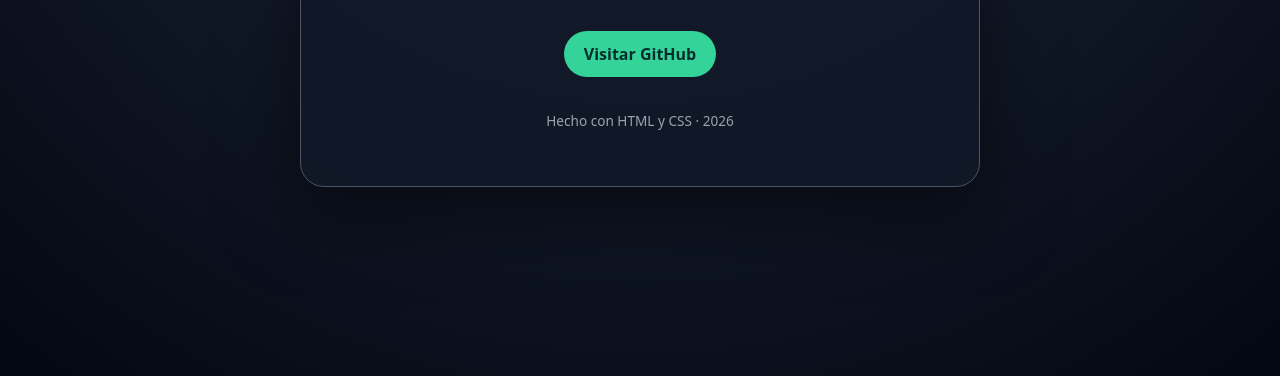
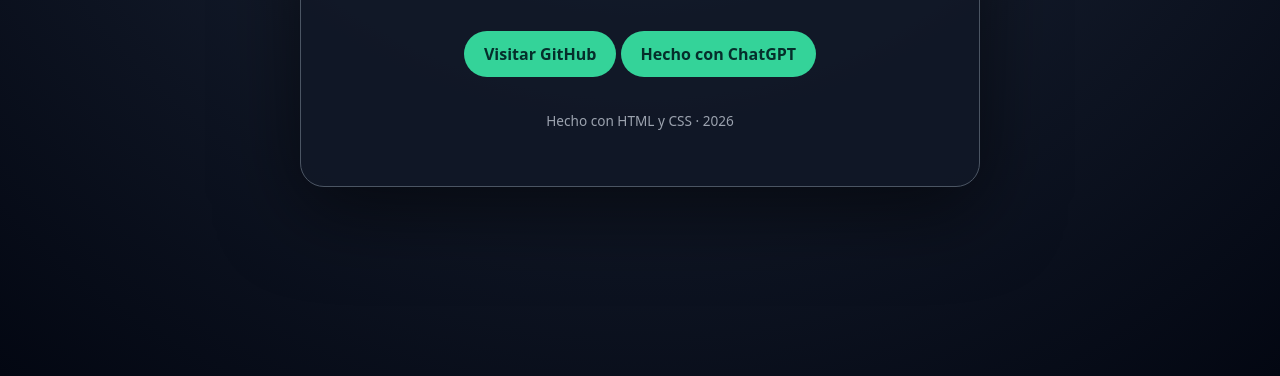
Before and after one commit to TamalGrayos/sturdy-chainsaw, a plain HTML site: page index.html in a window 1280 px wide. Shown: the part 424-800 px from the top of the page. Drawn offline with Linux system fonts and the light colour scheme.

Commit message:
Link Hecho con ChatGPT from homepage

```diff
--- a/index.html
+++ b/index.html
@@ -37,6 +37,7 @@
     <h1>TamalGrayos</h1>
     <p>¡Bienvenido! Este es el espacio de TamalGrayos para compartir proyectos, experimentos y cosas hechas con código.</p>
     <a href="https://github.com/TamalGrayos" target="_blank" rel="noopener noreferrer">Visitar GitHub</a>
+    <a href="hecho-con-chat-gpt.html">Hecho con ChatGPT</a>
     <footer>Hecho con HTML y CSS · 2026</footer>
   </main>
 </body>
```
